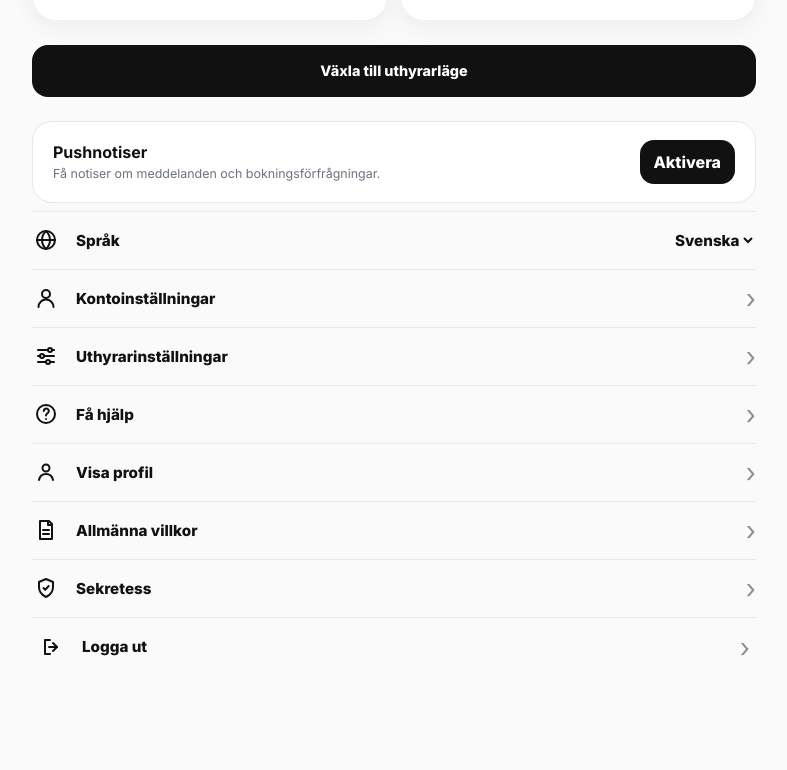
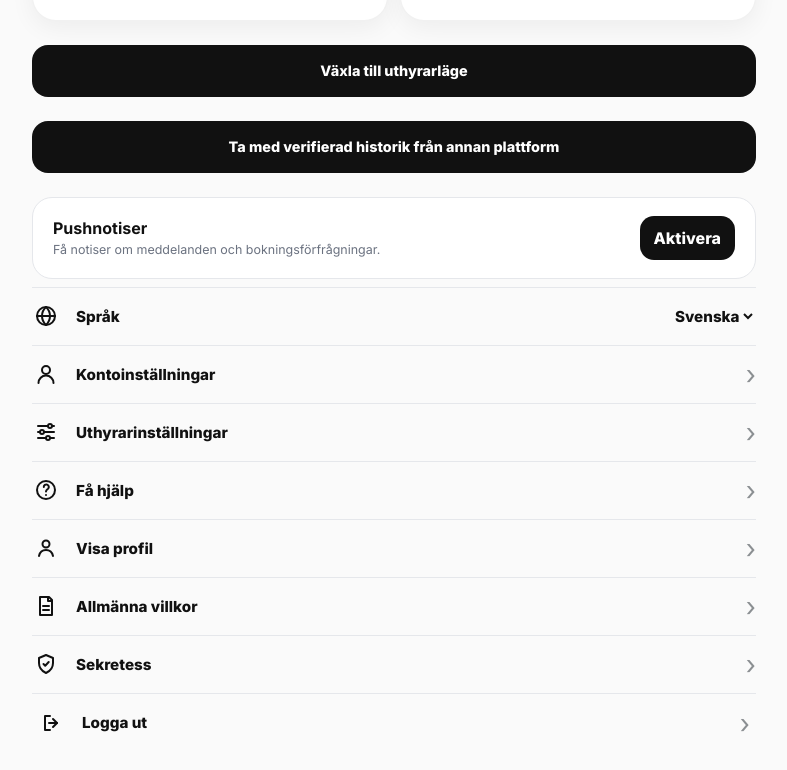
Before and after one commit to peralmkvist/hyrbart-webapp, a Next.js app in the folder hyrbart-webapp/: page /sv/profil in a window 1280 px wide. Shown: the part 644-1414 px from the top of the page, without its empty margins (246-1033 px from the left). Built offline with nearby package versions, Linux system fonts and the light colour scheme; no server answers.

Commit message:
Expose external history from profile

```diff
--- a/hyrbart-webapp/app/[locale]/profil/page.tsx
+++ b/hyrbart-webapp/app/[locale]/profil/page.tsx
@@ -10,18 +10,7 @@ const MenuChevron = () => <span className="profileChevron" aria-hidden="true">
 type MenuIconName = 'account' | 'host' | 'help' | 'profile' | 'terms' | 'privacy' | 'logout';
 
 const MenuIcon = ({ name }: { name: MenuIconName }) => {
-  const common = {
-    width: 24,
-    height: 24,
-    viewBox: '0 0 24 24',
-    fill: 'none',
-    stroke: 'currentColor',
-    strokeWidth: 2,
-    strokeLinecap: 'round' as const,
-    strokeLinejoin: 'round' as const,
-    'aria-hidden': true,
-  };
-
+  const common = { width:24,height:24,viewBox:'0 0 24 24',fill:'none',stroke:'currentColor',strokeWidth:2,strokeLinecap:'round' as const,strokeLinejoin:'round' as const,'aria-hidden':true };
   if (name === 'account') return <svg {...common}><circle cx="12" cy="8" r="4"/><path d="M4.5 21a7.5 7.5 0 0 1 15 0"/></svg>;
   if (name === 'host') return <svg {...common}><path d="M4 6h10"/><path d="M18 6h2"/><circle cx="16" cy="6" r="2"/><path d="M4 12h2"/><path d="M10 12h10"/><circle cx="8" cy="12" r="2"/><path d="M4 18h8"/><path d="M16 18h4"/><circle cx="14" cy="18" r="2"/></svg>;
   if (name === 'help') return <svg {...common}><circle cx="12" cy="12" r="9"/><path d="M9.8 9a2.5 2.5 0 1 1 4.4 1.6c-.9.9-2.2 1.3-2.2 2.9"/><path d="M12 17h.01"/></svg>;
@@ -31,11 +20,7 @@ const MenuIcon = ({ name }: { name: MenuIconName }) => {
   return <svg {...common}><path d="M10 5H5v14h5"/><path d="M13 8l4 4-4 4"/><path d="M17 12H9"/></svg>;
 };
 
-type Profile = {
-  display_name: string | null;
-  city: string | null;
-  avatar_url: string | null;
-};
+type Profile = { display_name:string|null; city:string|null; avatar_url:string|null };
 
 export default async function ProfilePage({ params }: { params: Promise<{ locale: string }> }) {
   const { locale } = await params;
@@ -45,11 +30,7 @@ export default async function ProfilePage({ params }: { params: Promise<{ locale
   let profile: Profile | null = null;
 
   if (user) {
-    const { data } = await supabase
-      .from('profiles')
-      .select('display_name, city, avatar_url')
-      .eq('id', user.id)
-      .maybeSingle();
+    const { data } = await supabase.from('profiles').select('display_name, city, avatar_url').eq('id', user.id).maybeSingle();
     profile = data;
   }
 
@@ -84,40 +65,26 @@ export default async function ProfilePage({ params }: { params: Promise<{ locale
         { label: 'Logga ut', icon: 'logout' },
       ];
 
-  return (
-    <section className="ds2Page profileDashboard">
+  return <section className="ds2Page profileDashboard">
     <header className="ds2Header"><h1>{en ? 'Profile' : 'Profil'}</h1></header>
     <div className="profileIdentityCard">
-        <Link
-          href={publicProfileHref}
-          className="profileIdentityMain"
-          aria-label={en ? 'View your public profile' : 'Visa din profil'}
-          style={{ color: 'inherit', textDecoration: 'none', cursor: 'pointer' }}
-        >
-          {profile?.avatar_url
-            ? <img className="profileAvatar" src={profile.avatar_url} alt={displayName} style={{ objectFit: 'cover' }}/>
-            : <div className="profileAvatar">{initial}</div>}
+      <Link href={publicProfileHref} className="profileIdentityMain" aria-label={en ? 'View your public profile' : 'Visa din profil'} style={{ color: 'inherit', textDecoration: 'none', cursor: 'pointer' }}>
+        {profile?.avatar_url ? <img className="profileAvatar" src={profile.avatar_url} alt={displayName} style={{ objectFit: 'cover' }}/> : <div className="profileAvatar">{initial}</div>}
         <div><h2>{displayName}</h2><p>{city}, Sverige</p></div>
       </Link>
       <div className="profileStats"><div><strong>12</strong><span>{en ? 'rentals' : 'hyror'}</span></div><div><strong>8</strong><span>{en ? 'reviews' : 'omdömen'}</span></div><div><strong>4,94</strong><span>{en ? 'average rating' : 'snittbetyg'}</span></div></div>
     </div>
     <div className="profileInsightGrid"><div className="profileInsightCard"><h2>{en ? 'Expenses' : 'Utgifter'}</h2><p>{en ? 'SEK 1,845 this month' : '1 845 kr den här månaden'}</p><div className="profileBars" aria-hidden="true"><i/><i/><i/><i/><i/></div></div><div className="profileInsightCard"><h2>{en ? 'Insights' : 'Insikter'}</h2><p>{en ? '8 reviews' : '8 omdömen'}</p><div className="profileRating"><span>★</span><strong>4,94</strong></div></div></div>
     <Link className="modeSwitchButton profileModeSwitch" href={`/topsecret/${locale}/vard/profil`}>{en ? 'Switch to host mode' : 'Växla till uthyrarläge'}</Link>
+    <Link className="modeSwitchButton profileModeSwitch" href={`/topsecret/${locale}/profil/historik`}>{en ? 'Bring verified history from another platform' : 'Ta med verifierad historik från annan plattform'}</Link>
     <PushNotificationsSetting locale={locale}/>
     <div className="profileMenuList"><ProfileLanguageSetting locale={locale}/>{menu.map(({ label, icon }) => {
       const isViewProfile = label === 'Visa profil' || label === 'View profile';
       const isLogout = label === 'Logga ut' || label === 'Log out';
       const row = <><span className="profileMenuIcon"><MenuIcon name={icon}/></span><span className="profileMenuLabel">{label}</span><MenuChevron /></>;
-        if (isViewProfile) {
-          return <Link className="profileMenuRow" href={publicProfileHref} key={label} style={{ color: 'inherit', textDecoration: 'none' }}>{row}</Link>;
-        }
-        if (isLogout) {
-          return <form action={signOut} key={label} style={{ margin: 0 }}>
-            <button type="submit" className="profileMenuRow logout" style={{ width: '100%', border: 0, background: 'transparent', textAlign: 'left', color: 'inherit', cursor: 'pointer' }}>{row}</button>
-          </form>;
-        }
+      if (isViewProfile) return <Link className="profileMenuRow" href={publicProfileHref} key={label} style={{ color: 'inherit', textDecoration: 'none' }}>{row}</Link>;
+      if (isLogout) return <form action={signOut} key={label} style={{ margin: 0 }}><button type="submit" className="profileMenuRow logout" style={{ width: '100%', border: 0, background: 'transparent', textAlign: 'left', color: 'inherit', cursor: 'pointer' }}>{row}</button></form>;
       return <div className="profileMenuRow" key={label}>{row}</div>;
     })}</div>
-    </section>
-  );
+  </section>;
 }
```
Lines whose indentation alone changed are shown as unchanged.
